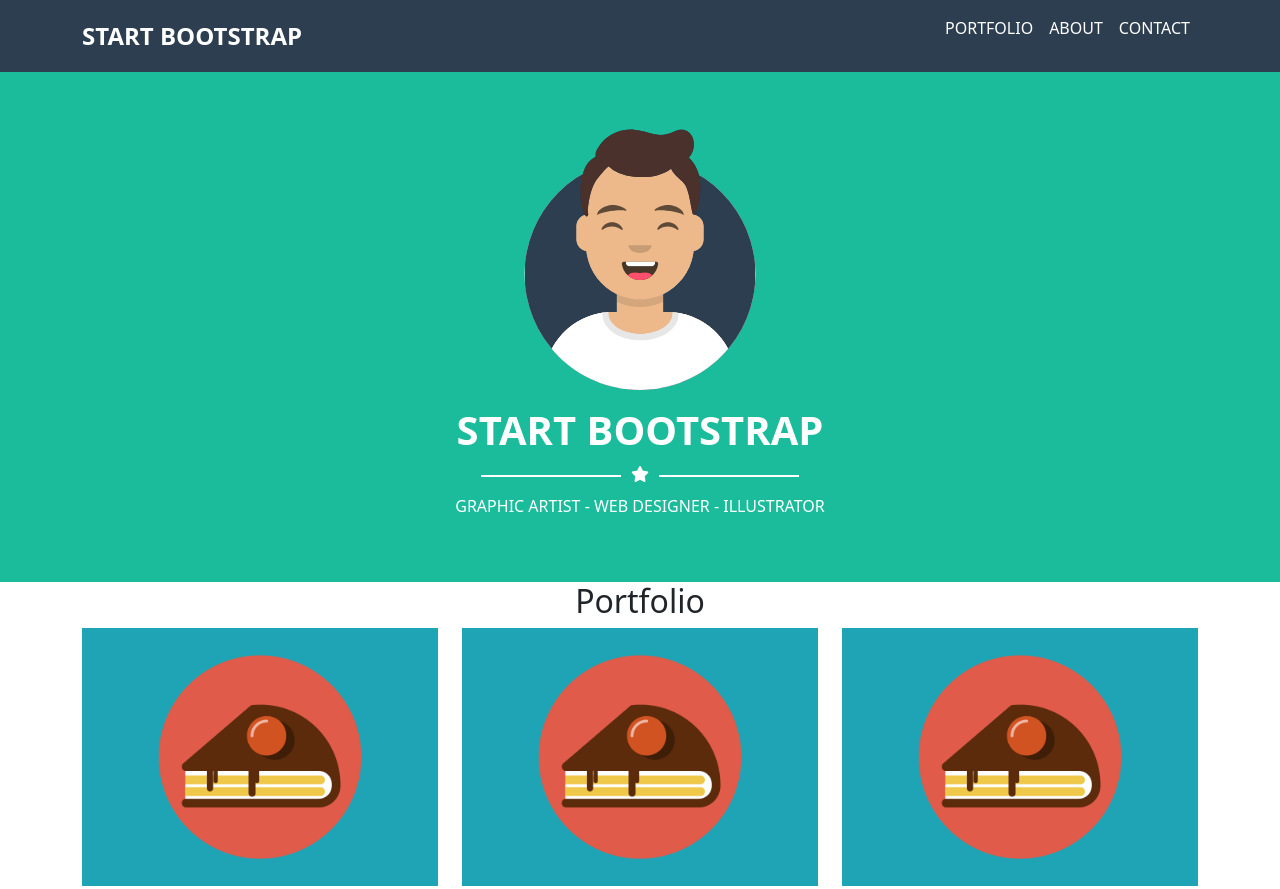
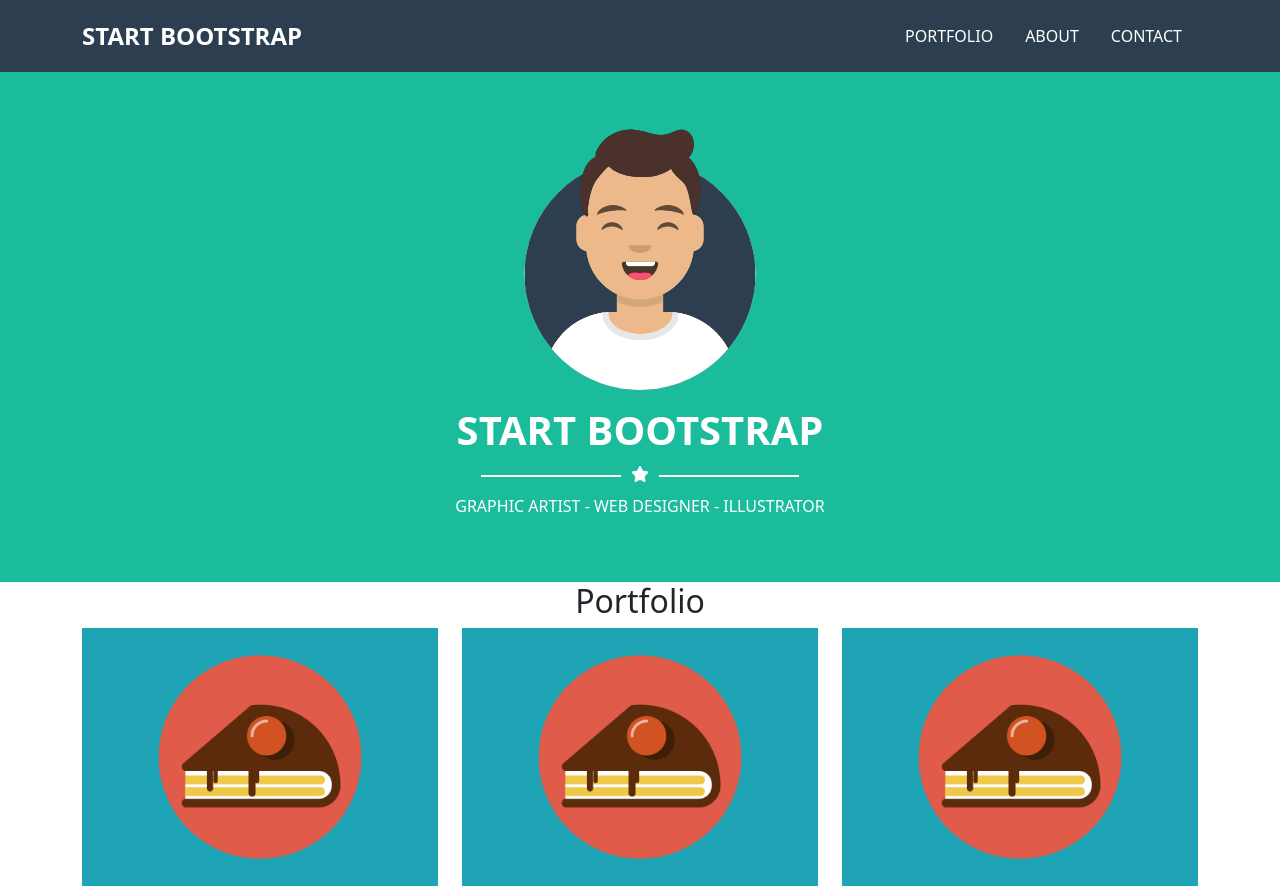
Before and after one commit to Ddanilo9/html-css-bootstrap-freelancer, a plain HTML site: page index.html in a window 1280 px wide. Shown: the top 889 px of the page. Drawn offline with nearby package versions, Linux system fonts and the light colour scheme.

Commit message:
fixed navbar

```diff
--- a/index.html
+++ b/index.html
@@ -14,15 +14,15 @@
   <body>
 
 <!-- header -->
-    <header id="site_header" class="bsf_bg_dark py-3">
-      <nav class="container d-flex justify-content-between align-items-center">
+    <header id="site_header" class="bsf_bg_dark py-2">
+      <nav class="navbar container">
         <span class="logo fs-4 text-uppercase fw-bold">
           start bootstrap
         </span>
-        <ul class="d-flex list-unstyled text-uppercase">
-          <li class="px-2">portfolio</li>
-          <li class="px-2">about</li>
-          <li class="px-2">contact</li>
+        <ul class="nav text-uppercase">
+          <li> <a class="nav-link text-white" href="">portfolio</a></li>
+          <li> <a class="nav-link text-white" href="">about</a></li>
+          <li> <a class="nav-link text-white" href="">contact</a></li>
         </ul>
       </nav>
     </header>
@@ -42,6 +42,7 @@
         </div>
       </section>
 
+<!-- portfolio -->
       <section class="container">
         <h2 class="text-center">Portfolio</h2>
         <div class="row gy-4">
```
